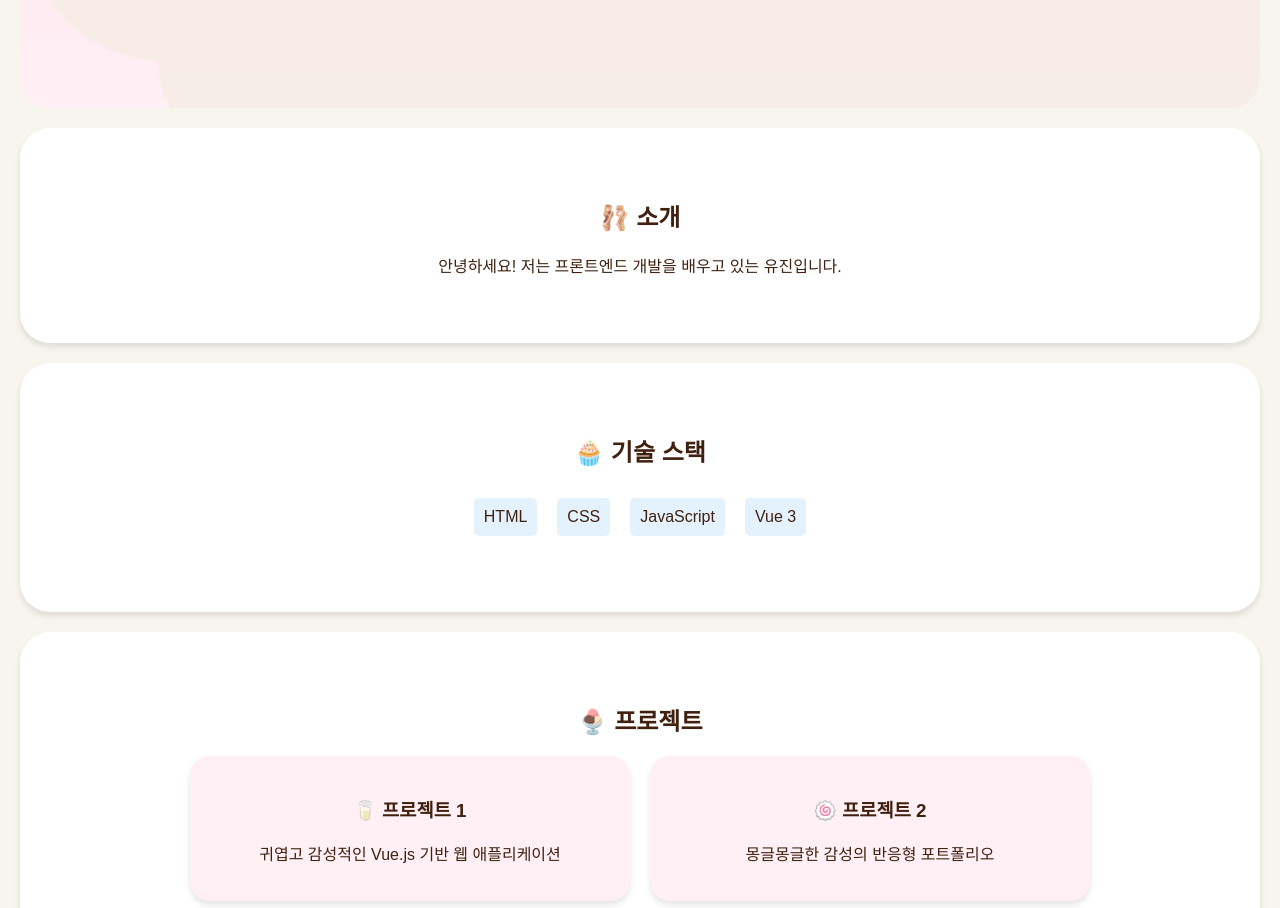
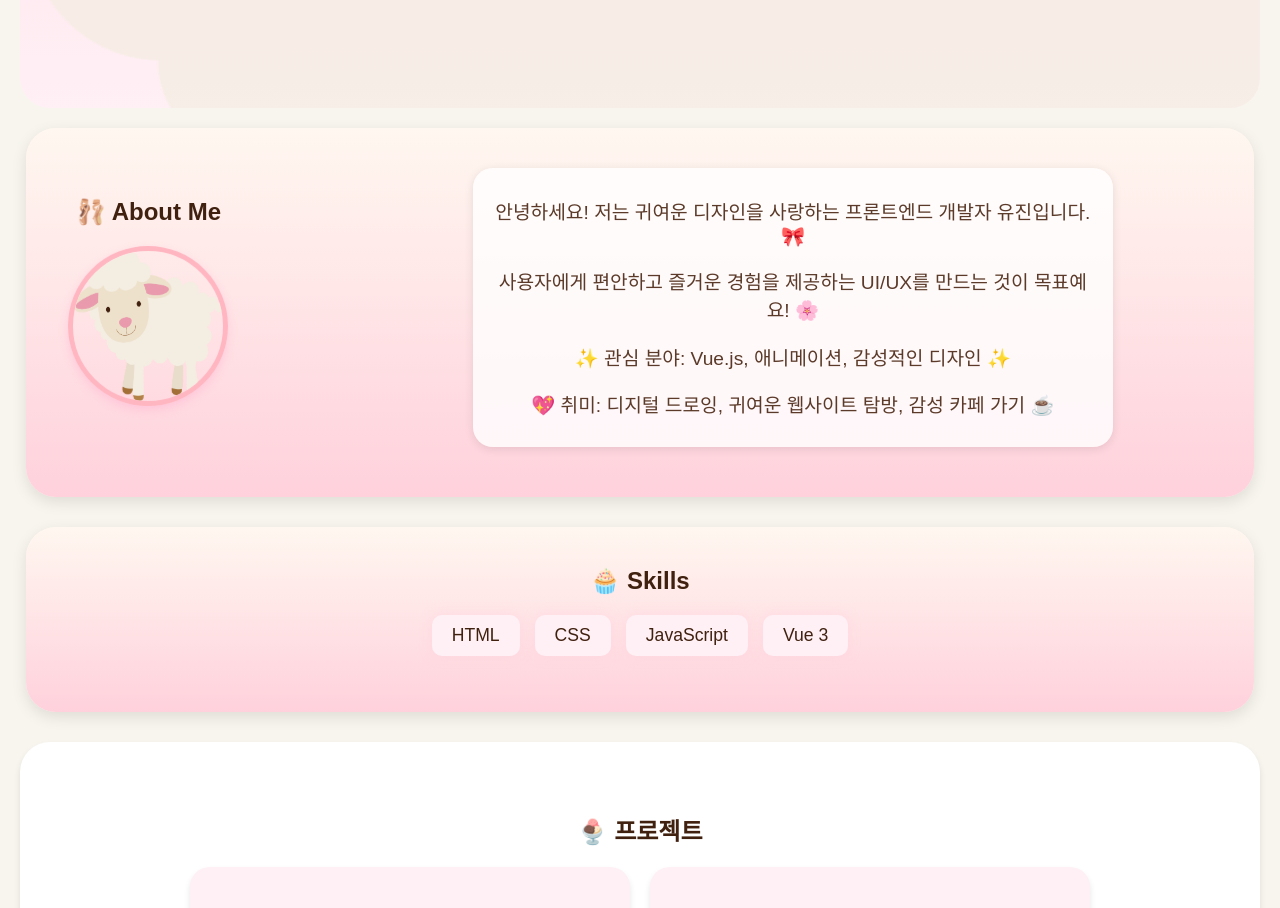
Before and after one commit to saechorom7/portfolio-vue3, a Vue app in the folder portfolio-vue3/: page / in a window 1280 px wide. Shown: the part 680-1588 px from the top of the page. Built offline with nearby package versions, Linux system fonts and the light colour scheme.

Commit message:
8. 구조 수정 및 디자인 추가_ about(about+skill) - 25.03.07

```diff
--- a/portfolio-vue3/src/App.vue
+++ b/portfolio-vue3/src/App.vue
@@ -3,7 +3,6 @@ import './assets/styles/style.css';
 import NavBar from './components/NavBar.vue';
 import Hero from './components/Hero.vue';
 import About from './components/About.vue';
-import Skills from './components/Skills.vue';
 import Projects from './components/Projects.vue';
 import Contact from './components/Contact.vue';
 
@@ -29,7 +28,6 @@ onMounted(() => {
     <NavBar />
     <Hero />
     <About />
-    <Skills />
     <Projects />
     <Contact />
     <footer class="footer">
--- a/portfolio-vue3/src/assets/styles/about.css
+++ b/portfolio-vue3/src/assets/styles/about.css
@@ -1,20 +1,29 @@
-.section {
-  padding: 50px;
-  text-align: center;
+.about-me {
+  display: flex;
+  justify-content: center;
+  width: 100%;
 }
 
-/* 🎀 About 섹션 스타일 */
-.about-section {
+.about-section, .skills-section {
   background: linear-gradient(to bottom, #FFF7F0, #FFD1DC);
   padding: 60px;
   text-align: center;
   border-radius: 30px;
-  margin: 30px;
+  margin: 30px 20px;
   box-shadow: 0px 5px 15px rgba(0, 0, 0, 0.1);
   animation: fadeIn 1s ease-in-out;
 }
 
-/* 🌸 프로필 사진 영역 */
+.about-container {
+  display: flex;
+  align-items: center;
+}
+
+.about-title {
+  width: 20%;
+  margin: 20px 60px 20px 0;
+}
+
 .profile-container {
   display: flex;
   flex-direction: column;
@@ -22,32 +31,66 @@
   margin-bottom: 20px;
 }
 
-.profile-container img {
+.profile-img {
   width: 150px;
   height: 150px;
   border-radius: 50%;
   border: 5px solid #FFB6C1;
   box-shadow: 0px 4px 10px rgba(255, 150, 200, 0.3);
   transition: transform 0.3s ease-in-out;
+  animation: shake 2s infinite ease-in-out;
 }
 
-.profile-container img:hover {
+.profile-img:hover {
   transform: scale(1.1);
 }
 
-/* 💬 소개 텍스트 스타일 */
+@keyframes shake {
+  0%, 100% { transform: rotate(0deg); }
+  50% { transform: rotate(2deg); }
+}
+
 .about-text {
+  width: 80%;
   font-size: 1.2rem;
   color: #5B3A29;
   max-width: 600px;
-  margin: 0 auto;
-  padding: 10px 20px;
+  margin: 20px auto 10px;
+  padding: 10px 20px 10px 20px;
   background: rgba(255, 255, 255, 0.8);
   border-radius: 20px;
   box-shadow: 0px 2px 10px rgba(0, 0, 0, 0.1);
 }
 
-/* ✨ 페이드인 효과 */
+.skills-list {
+  list-style: none;
+  padding: 0;
+  display: flex;
+  flex-wrap: wrap;
+  justify-content: center;
+  gap: 15px;
+}
+
+.skills-list li {
+  display: inline-block;
+  padding: 10px 20px;
+  background: #FFF0F5;
+  border-radius: 10px;
+  font-size: 1.1rem;
+  transition: transform 0.3s ease-in-out, background 0.3s ease-in-out;
+  animation: glow 3s infinite alternate;
+}
+
+.skills-list li:hover {
+  background: #FFD1DC;
+  transform: scale(1.1);
+}
+
+@keyframes glow {
+  0% { box-shadow: 0px 0px 10px rgba(255, 209, 220, 0.5); }
+  100% { box-shadow: 0px 0px 20px rgba(255, 180, 200, 0.8); }
+}
+
 @keyframes fadeIn {
   from {
     opacity: 0;
@@ -56,6 +99,28 @@
   to {
     opacity: 1;
     transform: translateY(0);
+  }
+}
+
+/* 📱 반응형 스타일 */
+@media (max-width: 1400px) {
+  .about-me {
+    display: inline;
+    width: 100%;
+    justify-content: center;
+  }
+
+  section#about.section {
+    width: 96%;
+    padding: 20px 0 40px;
+    margin: auto;
+  }
+
+  section#skills.section {
+    width: 96%;
+    padding: 20px 0 40px;
+    margin-right: auto;
+    margin-left: auto;
   }
 }
 
--- a/portfolio-vue3/src/components/About.vue
+++ b/portfolio-vue3/src/components/About.vue
@@ -1,10 +1,45 @@
 <script setup>
-  import '../assets/styles/about.css';
+import '../assets/styles/about.css';
+import { ref, onMounted } from 'vue';
+
+const fadeIn = ref(false);
+
+onMounted(() => {
+  setTimeout(() => {
+    fadeIn.value = true;
+  }, 500); // 페이지 로드 후 애니메이션 시작
+});
 </script>
 
 <template>
-    <section id="about" class="section">
-      <h2>🩰 소개</h2>
-      <p>안녕하세요! 저는 프론트엔드 개발을 배우고 있는 유진입니다.</p>
+  <div class="about-me">
+    <section id="about" class="section about-section" :class="{ 'fade-in': fadeIn }">
+      <div class="about-container">
+        <div class="about-title">
+          <h2 class="title">🩰 About Me</h2>
+          <!-- 프로필 사진 -->
+          <div class="profile-container">
+            <img src="/src/assets/umme1.png" alt="Yujin's Profile" class="profile-img" />
+          </div>
+        </div>
+
+        <!-- 소개글 -->
+        <div class="about-text">
+          <p class="intro">안녕하세요! 저는 귀여운 디자인을 사랑하는 프론트엔드 개발자 유진입니다. 🎀</p>
+          <p class="goal">사용자에게 편안하고 즐거운 경험을 제공하는 UI/UX를 만드는 것이 목표예요! 🌸</p>
+          <p class="interests">✨ 관심 분야: Vue.js, 애니메이션, 감성적인 디자인 ✨</p>
+          <p class="hobby">💖 취미: 디지털 드로잉, 귀여운 웹사이트 탐방, 감성 카페 가기 ☕</p>
+        </div>
+      </div>
     </section>
-  </template>
+    <section id="skills" class="section skills-section" :class="{ 'fade-in': fadeIn }">
+      <h2>🧁 Skills</h2>
+      <ul class="skills-list">
+        <li>HTML</li>
+        <li>CSS</li>
+        <li>JavaScript</li>
+        <li>Vue 3</li>
+      </ul>
+    </section>
+  </div>
+</template>
--- a/portfolio-vue3/src/components/Skills.vue
+++ /dev/null
@@ -1,29 +0,0 @@
-<template>
-    <section id="skills" class="section">
-      <h2>🧁 기술 스택</h2>
-      <ul>
-        <li>HTML</li>
-        <li>CSS</li>
-        <li>JavaScript</li>
-        <li>Vue 3</li>
-      </ul>
-    </section>
-  </template>
-
-  <style scoped>
-  .section {
-    padding: 50px;
-    text-align: center;
-  }
-  ul {
-    list-style: none;
-    padding: 0;
-  }
-  li {
-    display: inline-block;
-    margin: 10px;
-    padding: 10px;
-    background: #e3f2fd;
-    border-radius: 5px;
-  }
-  </style>
```
